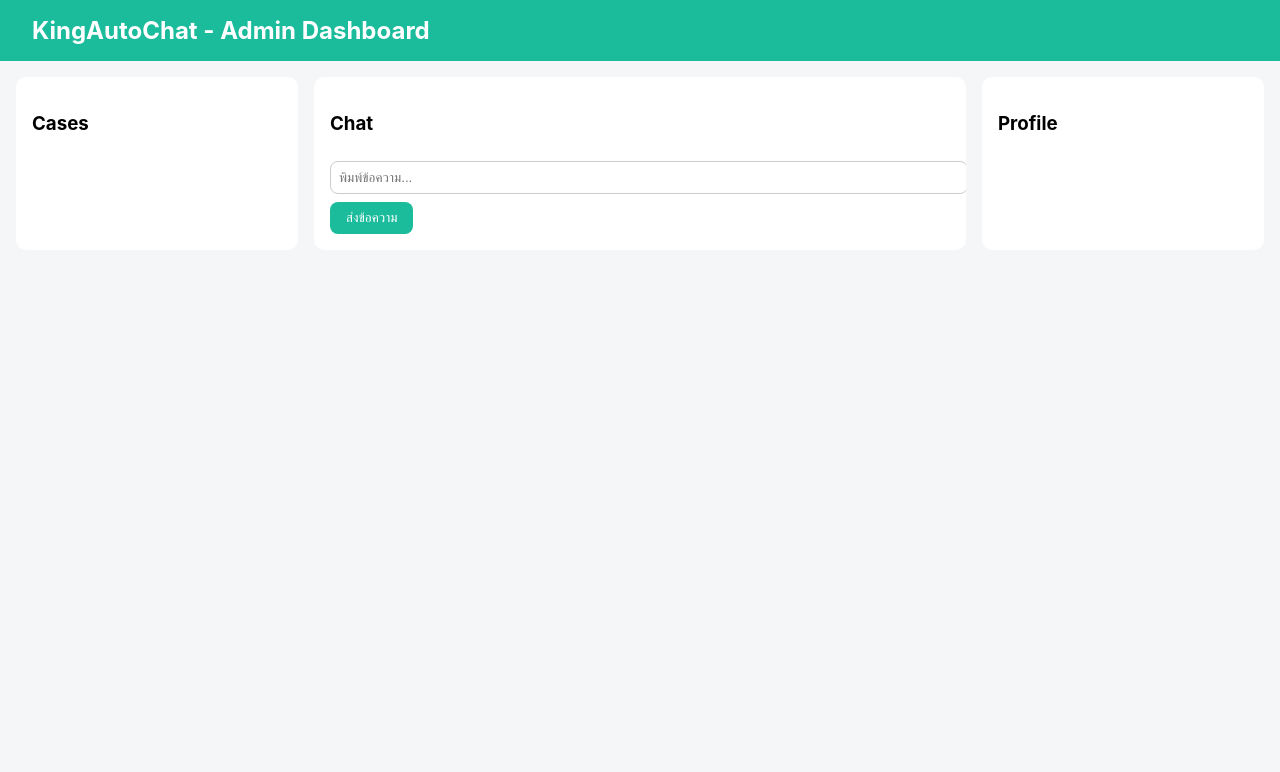
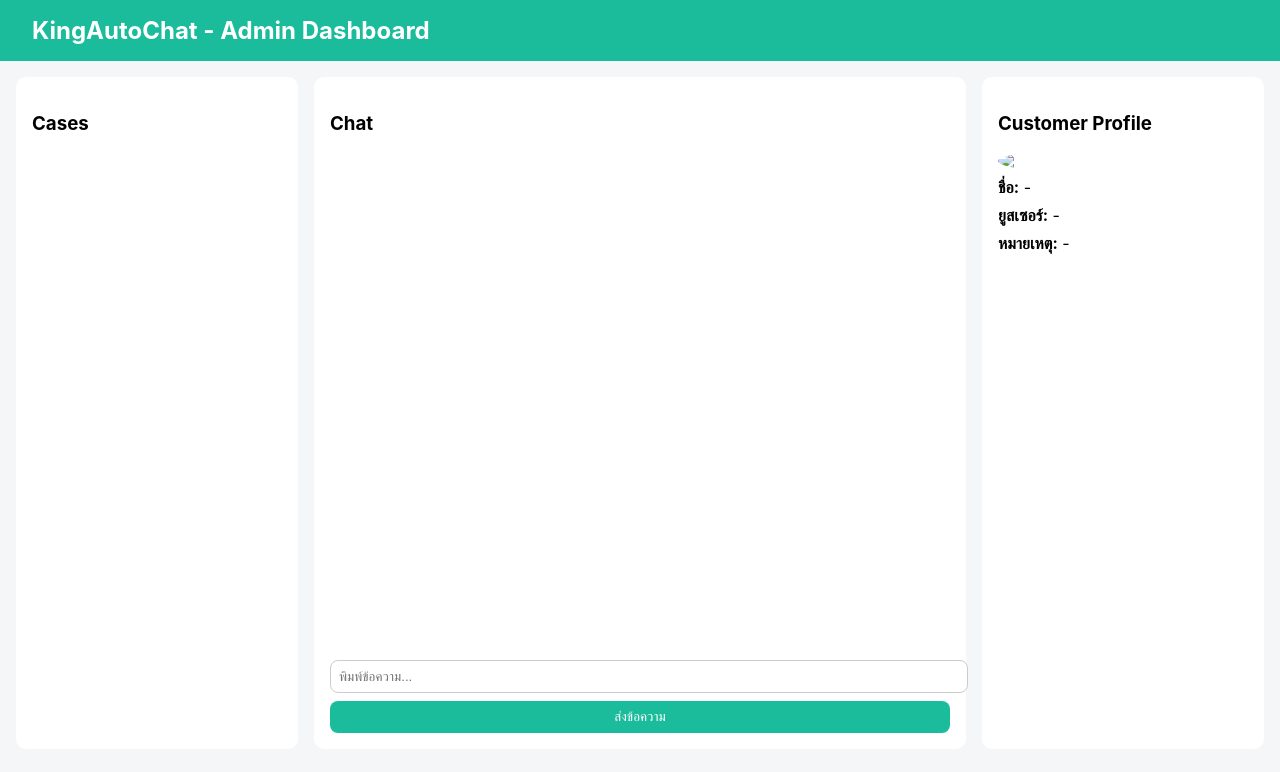
Before and after one commit to flook2018-prog/KingChat, a Flask app: page / in a window 1280 px wide. Shown: the top 772 px of the page. Run offline with Flask 3, Linux system fonts and the light colour scheme; some libraries are stand-ins or nearby versions.

Commit message:
Update index.html

```diff
--- a/templates/index.html
+++ b/templates/index.html
@@ -9,16 +9,19 @@
 body { font-family: 'Inter', sans-serif; margin:0; padding:0; background:#f4f6f8; }
 header { background:#1abc9c; color:#fff; padding:1rem 2rem; font-size:1.5rem; font-weight:bold;}
 .container { display:flex; padding:1rem; gap:1rem;}
-.cases, .chat, .profile { background:#fff; border-radius:10px; padding:1rem; flex:1;}
-.cases { max-width:250px; }
-.chat { flex:2; max-height:80vh; overflow-y:auto; }
-.profile { max-width:250px; }
+.cases, .chat, .profile { background:#fff; border-radius:10px; padding:1rem;}
+.cases { width:250px; height:80vh; overflow-y:auto; }
+.chat { flex:2; height:80vh; display:flex; flex-direction:column; }
+#chat-messages { flex:1; overflow-y:auto; display:flex; flex-direction:column; gap:0.3rem; }
+.profile { width:250px; height:80vh; overflow-y:auto; }
 .case { padding:0.5rem; border-bottom:1px solid #eee; cursor:pointer; }
-.message { margin:0.5rem 0; padding:0.5rem; border-radius:8px; max-width:80%; }
+.message { padding:0.5rem; border-radius:8px; max-width:70%; }
 .customer { background:#eee; align-self:flex-start; }
 .admin { background:#1abc9c; color:#fff; align-self:flex-end; }
 #message-input { width:100%; padding:0.5rem; border-radius:8px; border:1px solid #ccc; margin-top:0.5rem;}
 button { margin-top:0.5rem; padding:0.5rem 1rem; border:none; border-radius:8px; background:#1abc9c; color:#fff; cursor:pointer;}
+.profile img { width:80px; border-radius:50%; display:block; margin-bottom:0.5rem; }
+.profile div { margin-bottom:0.5rem; }
 </style>
 </head>
 <body>
@@ -34,15 +37,22 @@ button { margin-top:0.5rem; padding:0.5rem 1rem; border:none; border-radius:8px;
       {% endfor %}
     </div>
   </div>
+
   <div class="chat">
     <h3>Chat</h3>
-    <div id="chat-messages" style="display:flex; flex-direction:column;"></div>
+    <div id="chat-messages"></div>
     <input type="text" id="message-input" placeholder="พิมพ์ข้อความ..."/>
     <button onclick="sendMessage()">ส่งข้อความ</button>
   </div>
+
   <div class="profile">
-    <h3>Profile</h3>
-    <div id="profile-info"></div>
+    <h3>Customer Profile</h3>
+    <div id="profile-info">
+      <img src="https://via.placeholder.com/80" id="profile-photo"/>
+      <div><b>ชื่อ:</b> <span id="profile-name">-</span></div>
+      <div><b>ยูสเซอร์:</b> <span id="profile-username">-</span></div>
+      <div><b>หมายเหตุ:</b> <span id="profile-notes">-</span></div>
+    </div>
   </div>
 </div>
 
@@ -51,6 +61,7 @@ button { margin-top:0.5rem; padding:0.5rem 1rem; border:none; border-radius:8px;
 const socket = io();
 let currentCase = null;
 
+// เลือกเคส
 function selectCase(caseId){
     currentCase = caseId;
     fetch(`/history/${caseId}`).then(r=>r.json()).then(data=>{
@@ -63,8 +74,11 @@ function selectCase(caseId){
             chatDiv.appendChild(div);
         });
     });
+    // แสดงข้อมูลโปรไฟล์ลูกค้า
+    socket.emit('request_profile', caseId);
 }
 
+// ส่งข้อความ
 function sendMessage(){
     const msgInput = document.getElementById('message-input');
     const message = msgInput.value;
@@ -77,6 +91,7 @@ function sendMessage(){
     msgInput.value='';
 }
 
+// Realtime รับข้อความใหม่
 socket.on('new_message', data=>{
     if(data.case_id !== currentCase) return;
     const chatDiv = document.getElementById('chat-messages');
@@ -87,6 +102,7 @@ socket.on('new_message', data=>{
     chatDiv.scrollTop = chatDiv.scrollHeight;
 });
 
+// Realtime เคสใหม่
 socket.on('new_case', caseData=>{
     const div = document.createElement('div');
     div.className='case';
@@ -95,8 +111,23 @@ socket.on('new_case', caseData=>{
     document.getElementById('cases-list').appendChild(div);
 });
 
+// Realtime อัปเดตเคส
 socket.on('update_case', data=>{
-    // update status in case list
+    const casesList = document.getElementById('cases-list');
+    Array.from(casesList.children).forEach(c=>{
+        if(c.innerText.startsWith(data.id)){
+            c.innerText = c.innerText.split('-')[0] + ' - assigned to ' + data.admin;
+        }
+    });
+});
+
+// Realtime อัปเดตโปรไฟล์
+socket.on('update_profile', data=>{
+    if(currentCase !== data.case_id) return;
+    document.getElementById('profile-photo').src = data.profile.photo;
+    document.getElementById('profile-name').innerText = data.profile.customer_name || '-';
+    document.getElementById('profile-username').innerText = data.profile.username || '-';
+    document.getElementById('profile-notes').innerText = data.profile.notes || '-';
 });
 </script>
 </body>
```
